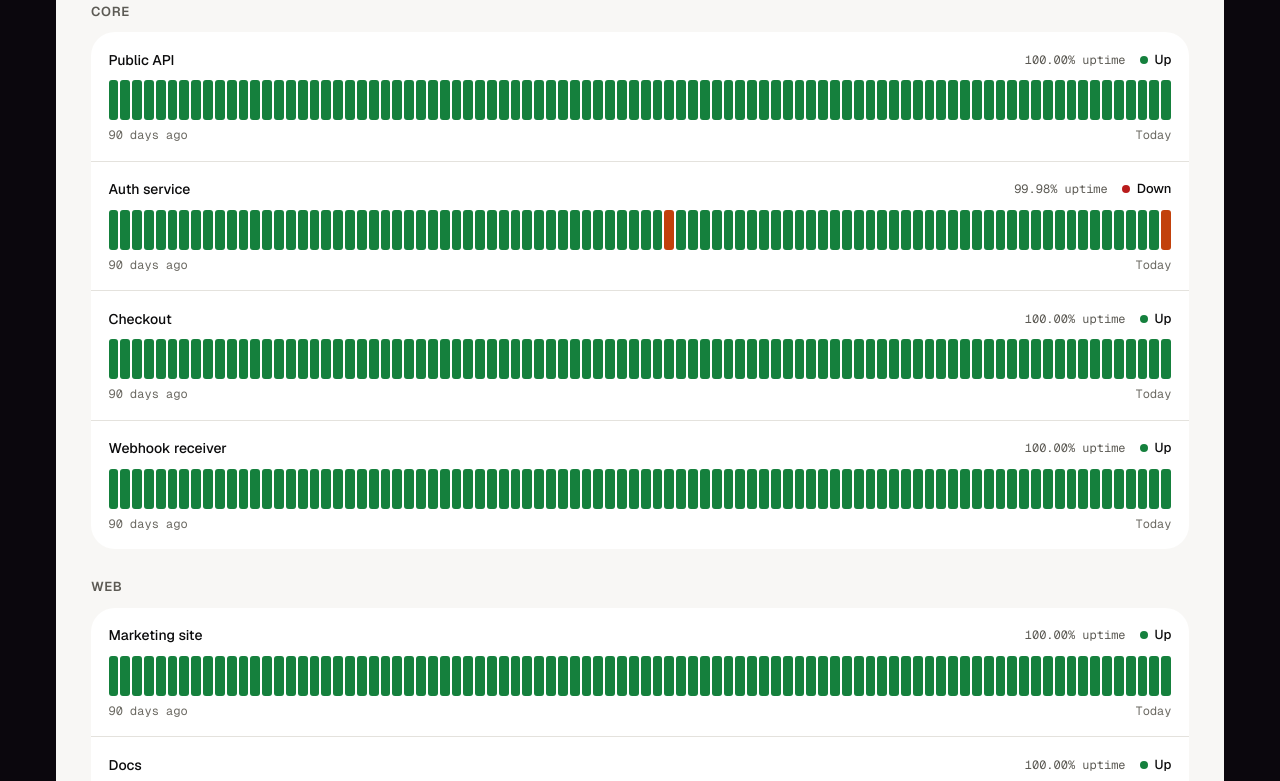
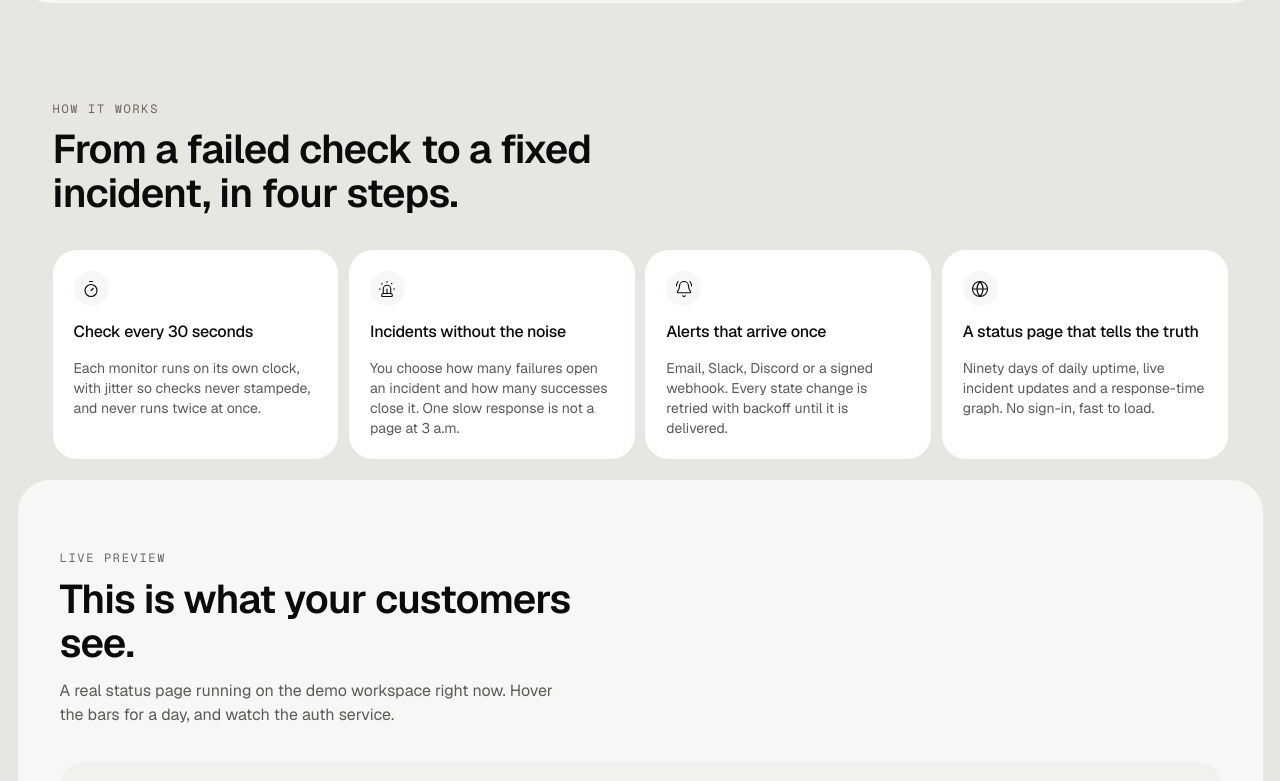
Before and after one commit to colombefioren/PULSE, a React (Vite) app in the folder web/: page / in a window 1280 px wide. Shown: the part 819-1600 px from the top of the page. Built offline with nearby package versions, Linux system fonts and the light colour scheme.

Commit message:
feat: replace the scroll tunnel landing page with a calm hero, feature cards and the live status page

```diff
--- a/web/src/pages/LandingPage.tsx
+++ b/web/src/pages/LandingPage.tsx
@@ -1,93 +1,124 @@
-import { ArrowRight } from 'lucide-react'
+import { ArrowRight, BellRing, Globe, Siren, Timer } from 'lucide-react'
+import * as Tooltip from '@radix-ui/react-tooltip'
+import type { ReactNode } from 'react'
 import { Link } from 'react-router'
+import { ResponseChart } from '@/components/charts/ResponseChart'
+import { RingGauge } from '@/components/charts/RingGauge'
 import { Logo } from '@/components/Logo'
 import { StatusPageView } from '@/components/StatusPageView'
-import { Tunnel } from '@/components/landing/Tunnel'
-import { useMonitors, useStatusPage } from '@/data/queries'
+import { ThemeToggle } from '@/components/ThemeToggle'
+import { useGlobalSeries, useStatusPage, useSummary } from '@/data/queries'
 
-const DISPLAY = 'font-extrabold uppercase tracking-[-0.045em] leading-[0.92]'
+const FEATURES: { icon: typeof Timer; title: string; body: string }[] = [
+  {
+    icon: Timer,
+    title: 'Check every 30 seconds',
+    body: 'Each monitor runs on its own clock, with jitter so checks never stampede, and never runs twice at once.',
+  },
+  {
+    icon: Siren,
+    title: 'Incidents without the noise',
+    body: 'You choose how many failures open an incident and how many successes close it. One slow response is not a page at 3 a.m.',
+  },
+  {
+    icon: BellRing,
+    title: 'Alerts that arrive once',
+    body: 'Email, Slack, Discord or a signed webhook. Every state change is retried with backoff until it is delivered.',
+  },
+  {
+    icon: Globe,
+    title: 'A status page that tells the truth',
+    body: 'Ninety days of daily uptime, live incident updates and a response-time graph. No sign-in, fast to load.',
+  },
+]
 
-function Eyebrow({ index, children }: { index?: string; children: string }) {
+function Heading({ eyebrow, children }: { eyebrow: string; children: ReactNode }) {
   return (
-    <p className="mono mb-5 flex items-center gap-3 text-xs uppercase tracking-[0.18em] text-white/55">
-      {index && <span className="text-brand">{index}</span>}
-      {children}
-    </p>
+    <div className="max-w-2xl">
+      <p className="mono text-xs uppercase tracking-[0.14em] text-subtle">{eyebrow}</p>
+      <h2 className="mt-3 text-[clamp(28px,3.4vw,40px)] font-semibold leading-[1.1] tracking-[-0.02em]">{children}</h2>
+    </div>
   )
 }
 
-function Section({ index, eyebrow, title, body }: { index: string; eyebrow: string; title: string; body: string }) {
+/** The product, drawn with the same live components the dashboard uses. */
+function ProductPreview() {
+  const summary = useSummary()
+  const series = useGlobalSeries('24h')
+
   return (
-    <div className="max-w-5xl">
-      <Eyebrow index={index}>{eyebrow}</Eyebrow>
-      <h2 className={`${DISPLAY} text-[clamp(40px,7.2vw,112px)] text-white`}>{title}</h2>
-      <p className="mt-6 max-w-xl text-md text-white/65">{body}</p>
+    <div className="relative" aria-label="Preview of the Pulse dashboard" role="group">
+      <div className="card p-5 shadow-[0_30px_80px_-40px_rgba(11,11,12,0.35)]">
+        <div className="mb-4 flex items-center justify-between">
+          <p className="text-md">Response time, 24 hours</p>
+          <span className="mono flex items-center gap-2 text-xs text-muted">
+            <span className="status-dot" data-status="up" aria-hidden />
+            Live
+          </span>
+        </div>
+        {series.data ? (
+          <ResponseChart series={series.data} range="24h" subject="All monitors" height={220} />
+        ) : (
+          <div className="skeleton h-[220px]" aria-label="Loading chart" />
+        )}
+      </div>
+
+      <div className="card-plum absolute -bottom-8 -left-4 flex items-center gap-4 p-4 max-sm:hidden md:-left-10">
+        {summary.data ? (
+          <RingGauge
+            value={summary.data.uptime24h}
+            label="Uptime, 24 hours"
+            size={92}
+            stroke={10}
+            textColor="var(--plum-text)"
+          />
+        ) : (
+          <div className="skeleton size-[92px] rounded-full" aria-hidden />
+        )}
+        <div>
+          <p className="text-sm">Uptime, 24 hours</p>
+          {summary.data && (
+            <p className="mono text-xs opacity-80">
+              {summary.data.up} up · {summary.data.down} down
+            </p>
+          )}
+        </div>
+      </div>
+
+      <div className="absolute -right-3 -top-5 max-w-[240px] rounded-card bg-brand p-4 text-brand-ink shadow-lg max-sm:hidden md:-right-8">
+        <p className="mono text-[11px] font-medium uppercase tracking-[0.12em]">Incident opened</p>
+        <p className="mt-1 text-base font-medium">Auth service is failing health checks</p>
+        <p className="mt-1 text-xs opacity-80">Three failed checks in a row. Your team is alerted.</p>
+      </div>
     </div>
   )
 }
 
 export default function LandingPage() {
-  const monitors = useMonitors()
   const statusPage = useStatusPage('pulse-demo')
 
-  const sections = [
-    <div key="hero" className="max-w-6xl">
-      <Eyebrow>Uptime monitoring and public status pages</Eyebrow>
-      <h1 className={`${DISPLAY} text-[clamp(64px,13.5vw,216px)] text-white`}>
-        Know
-        <br />
-        first<span className="text-brand">.</span>
-      </h1>
-      <p className="mt-6 max-w-lg text-md text-white/65">
-        Pulse checks your sites and APIs every 30 seconds, opens an incident when they stop answering, and keeps a public
-        page honest while you fix it.
-      </p>
-      <div className="mt-8 flex flex-wrap gap-3">
-        <Link to="/dashboard" className="btn btn-primary btn-lg">
-          Try the demo <ArrowRight size={16} strokeWidth={1.5} aria-hidden />
+  return (
+    <Tooltip.Provider>
+    <div className="min-h-dvh bg-canvas p-3 text-fg md:p-5">
+      <div className="mx-auto max-w-[1280px]">
+        <a
+          href="#main"
+          className="sr-only focus:not-sr-only focus:absolute focus:left-6 focus:top-6 focus:z-50 focus:rounded-full focus:bg-bg focus:px-4 focus:py-2"
+        >
+          Skip to content
+        </a>
+
+        <header className="flex items-center justify-between rounded-full bg-panel px-5 py-3 md:px-7">
+          <Link to="/" aria-label="Pulse home">
+            <Logo height={26} iconGap={10} />
           </Link>
-        <Link to="/signup" className="btn btn-lg border-white/25 text-white hover:bg-white/10">
-          Sign up
-        </Link>
-      </div>
-    </div>,
-    <Section
-      key="detect"
-      index="01"
-      eyebrow="Detect"
-      title="Every URL, every 30 seconds"
-      body="A worker pool checks each monitor on its own clock, with jitter so checks never stampede, and never checks the same monitor twice."
-    />,
-    <Section
-      key="decide"
-      index="02"
-      eyebrow="Decide"
-      title="Three misses open an incident"
-      body="You pick how many failures open an incident and how many successes close it. No flapping, no 3 a.m. noise from one slow response."
-    />,
-    <Section
-      key="alert"
-      index="03"
-      eyebrow="Alert"
-      title="One message, delivered once"
-      body="Email, Slack, Discord or a signed webhook. Every state change is written to an outbox and retried with backoff, so it is sent exactly when it should be."
-    />,
-    <Section
-      key="prove"
-      index="04"
-      eyebrow="Prove"
-      title="A status page that tells the truth"
-      body="Ninety days of daily uptime, live incident updates and a response-time graph, on a page that loads fast without a sign-in."
-    />,
-  ]
-
-  return (
-    <div className="bg-[#0b070d] text-white">
-      <header className="fixed inset-x-0 top-0 z-30 flex items-center justify-between px-6 py-5 md:px-16">
-        <Link to="/" aria-label="Pulse home">
-          <Logo height={28} iconGap={12} />
-        </Link>
-        <nav aria-label="Account" className="flex items-center gap-2 md:mr-10">
+          <nav aria-label="Account" className="flex items-center gap-1 md:gap-2">
+            <a href="#features" className="btn btn-ghost text-white/80 hover:bg-white/10 hover:text-white max-md:hidden">
+              Features
+            </a>
+            <a href="#status" className="btn btn-ghost text-white/80 hover:bg-white/10 hover:text-white max-md:hidden">
+              Status page
+            </a>
             <Link to="/login" className="btn btn-ghost text-white hover:bg-white/10">
               Sign in
             </Link>
@@ -97,22 +128,61 @@ export default function LandingPage() {
           </nav>
         </header>
 
-      <main>
-        {monitors.data ? (
-          <Tunnel monitors={monitors.data} sections={sections} />
-        ) : (
-          <div className="flex min-h-dvh items-center px-6 md:px-16">{sections[0]}</div>
-        )}
+        <main id="main" className="mt-3 md:mt-5">
+          <section className="rounded-shell bg-bg px-6 pb-20 pt-14 md:px-14 md:pb-28 md:pt-20">
+            <div className="grid items-center gap-16 lg:grid-cols-[1.15fr_1fr]">
+              <div>
+                <p className="mono inline-flex rounded-full bg-surface px-3 py-1.5 text-xs text-muted">
+                  Uptime monitoring and public status pages
+                </p>
+                <h1 className="mt-6 text-[clamp(34px,4.4vw,56px)] font-semibold leading-[1.04] tracking-[-0.03em]">
+                  Know when it breaks, before your customers do.
+                </h1>
+                <p className="mt-6 max-w-lg text-md text-muted">
+                  Pulse checks your sites and APIs every 30 seconds, opens an incident when they stop answering, and
+                  keeps a public page honest while you fix it.
+                </p>
+                <div className="mt-8 flex flex-wrap gap-3">
+                  <Link to="/dashboard" className="btn btn-primary btn-lg">
+                    Try the demo <ArrowRight size={16} strokeWidth={1.5} aria-hidden />
+                  </Link>
+                  <Link to="/signup" className="btn btn-lg">
+                    Sign up
+                  </Link>
+                </div>
+                <p className="mt-4 text-sm text-subtle">The demo needs no account.</p>
+              </div>
 
-        <section aria-labelledby="live-heading" className="px-4 py-24 md:px-16 md:py-36">
-          <Eyebrow index="05">Live preview</Eyebrow>
-          <h2 id="live-heading" className={`${DISPLAY} max-w-5xl text-[clamp(40px,7.2vw,112px)]`}>
-            This is what your customers see
-          </h2>
-          <p className="mt-6 max-w-xl text-md text-white/65">
-            A real status page, running on the demo workspace right now. Hover the bars. Watch the auth service.
+              <ProductPreview />
+            </div>
+          </section>
+
+          <section id="features" aria-labelledby="features-heading" className="px-3 pb-6 pt-20 md:px-10 md:pt-28">
+            <div id="features-heading">
+              <Heading eyebrow="How it works">From a failed check to a fixed incident, in four steps.</Heading>
+            </div>
+            <ul className="mt-10 grid gap-3 sm:grid-cols-2 lg:grid-cols-4">
+              {FEATURES.map(({ icon: Icon, title, body }) => (
+                <li key={title} className="card flex flex-col gap-4 p-6">
+                  <span className="grid size-10 place-items-center rounded-full bg-bg">
+                    <Icon size={18} strokeWidth={1.5} aria-hidden />
+                  </span>
+                  <h3 className="text-md font-medium">{title}</h3>
+                  <p className="text-base text-muted">{body}</p>
+                </li>
+              ))}
+            </ul>
+          </section>
+
+          <section id="status" aria-labelledby="status-heading" className="rounded-shell bg-bg px-4 py-14 md:px-12 md:py-20">
+            <div id="status-heading">
+              <Heading eyebrow="Live preview">This is what your customers see.</Heading>
+            </div>
+            <p className="mt-4 max-w-xl text-md text-muted">
+              A real status page running on the demo workspace right now. Hover the bars for a day, and watch the auth
+              service.
             </p>
-          <div className="mt-12 rounded-shell bg-bg p-4 text-fg md:p-10">
+            <div className="mt-10 rounded-card bg-canvas/40 p-3 md:p-8">
               {statusPage.data ? (
                 <StatusPageView page={statusPage.data} embedded />
               ) : (
@@ -121,13 +191,11 @@ export default function LandingPage() {
             </div>
           </section>
 
-        <section className="px-6 pb-28 pt-12 md:px-16">
-          <h2 className={`${DISPLAY} text-[clamp(56px,12vw,200px)]`}>
-            Start
-            <br />
-            watching<span className="text-brand">.</span>
+          <section className="mt-3 flex flex-wrap items-center justify-between gap-8 rounded-shell bg-panel px-8 py-14 text-white md:mt-5 md:px-14 md:py-16">
+            <h2 className="max-w-md text-[clamp(28px,3.4vw,40px)] font-semibold leading-[1.1] tracking-[-0.02em]">
+              Watch your first URL in a minute.
             </h2>
-          <div className="mt-10 flex flex-wrap gap-3">
+            <div className="flex flex-wrap gap-3">
               <Link to="/signup" className="btn btn-primary btn-lg">
                 Create an account <ArrowRight size={16} strokeWidth={1.5} aria-hidden />
               </Link>
@@ -138,10 +206,15 @@ export default function LandingPage() {
           </section>
         </main>
 
-      <footer className="flex flex-wrap items-center justify-between gap-3 border-t border-white/10 px-6 py-6 text-sm text-white/55 md:px-16">
+        <footer className="flex flex-wrap items-center justify-between gap-3 px-3 py-6 text-sm text-muted md:px-8">
           <span>Pulse</span>
+          <span className="flex items-center gap-4">
             <span className="mono text-xs">Built on .NET, React and PostgreSQL</span>
+            <ThemeToggle />
+          </span>
         </footer>
       </div>
+    </div>
+    </Tooltip.Provider>
   )
 }
```
Also changed, not shown: 1 other file (tests, documents, lock files or other folders). Lines whose indentation alone changed are shown as unchanged.
